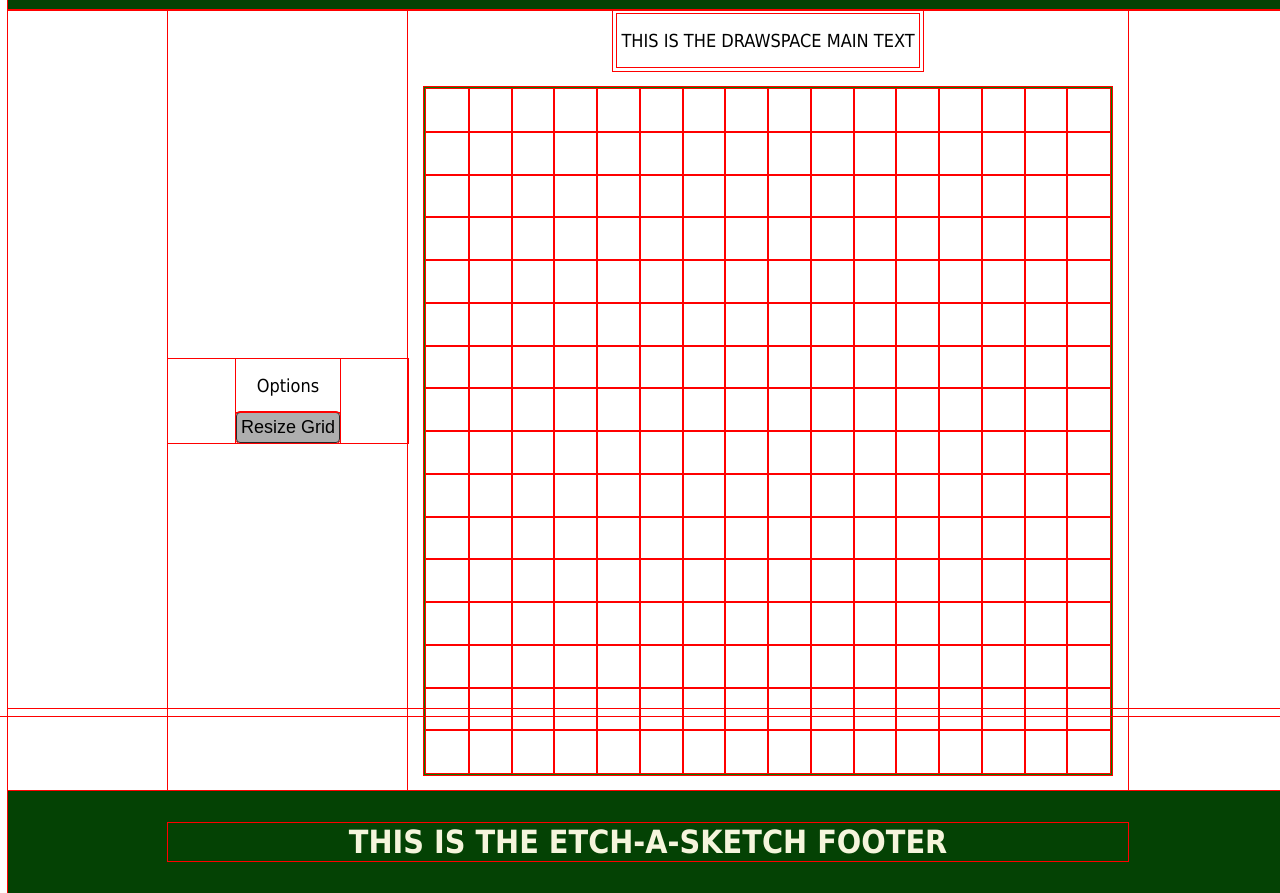
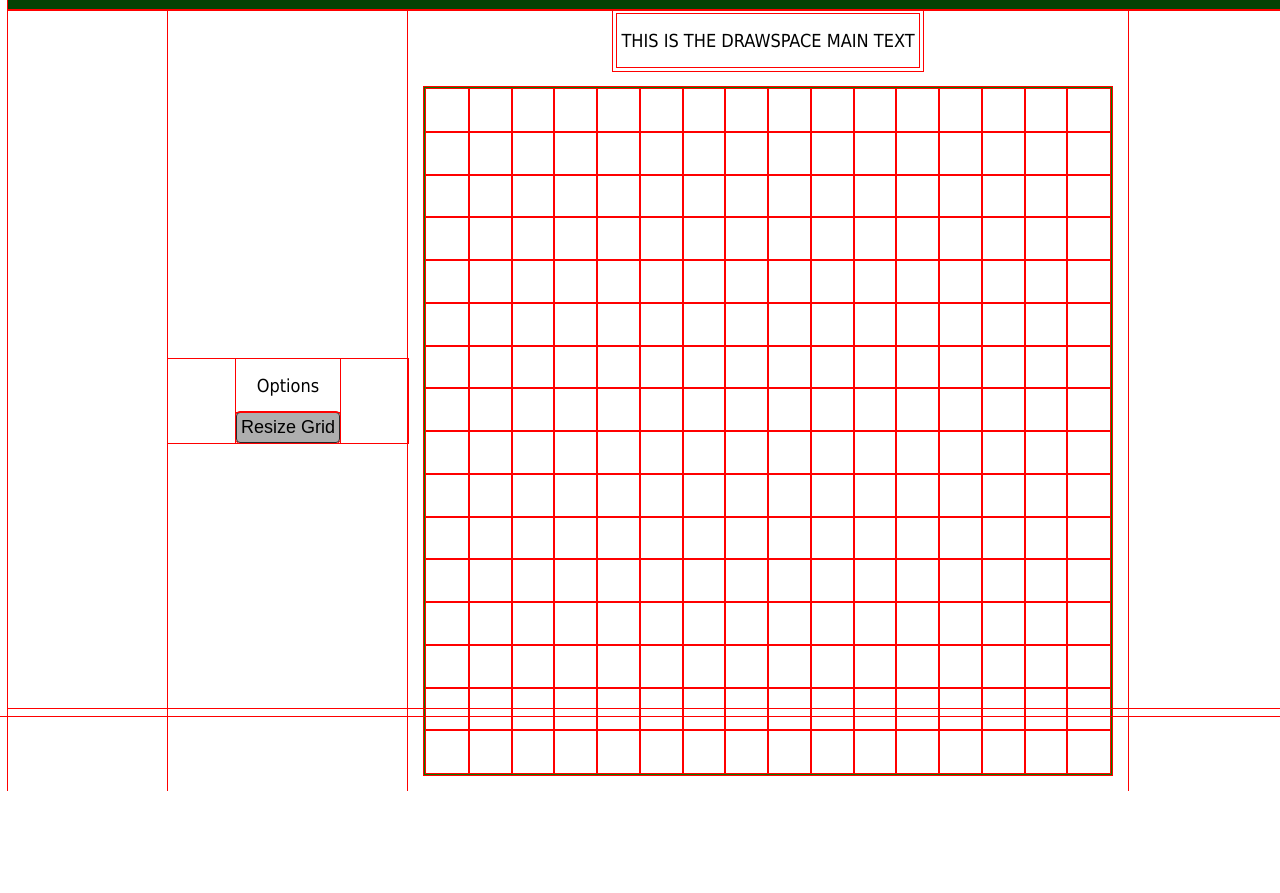
Before and after one commit to ki-me-o/etch-a-sketch, a plain HTML site: page index.html in a window 1280 px wide. Shown: the part 100-993 px from the top of the page. After the commit the page ends 891 px from the top, so only its background shows below. Drawn offline with Linux system fonts and the light colour scheme.

Commit message:
Remove footer, it was clutter

```diff
--- a/index.html
+++ b/index.html
@@ -38,12 +38,5 @@
             </div>
         </div>
     </div>
-    <div class="footer">
-        <div class="content">
-            THIS IS THE ETCH-A-SKETCH FOOTER
-        </div>
-    </div>
-
-
 </body>
 </html>
--- a/styles.css
+++ b/styles.css
@@ -84,7 +84,7 @@ button {
     padding: 4px;
 }
 
-.hero, .footer {
+.hero {
     background-color: rgb(4, 66, 4);
     color: beige;
     font-size: 32px;
```
